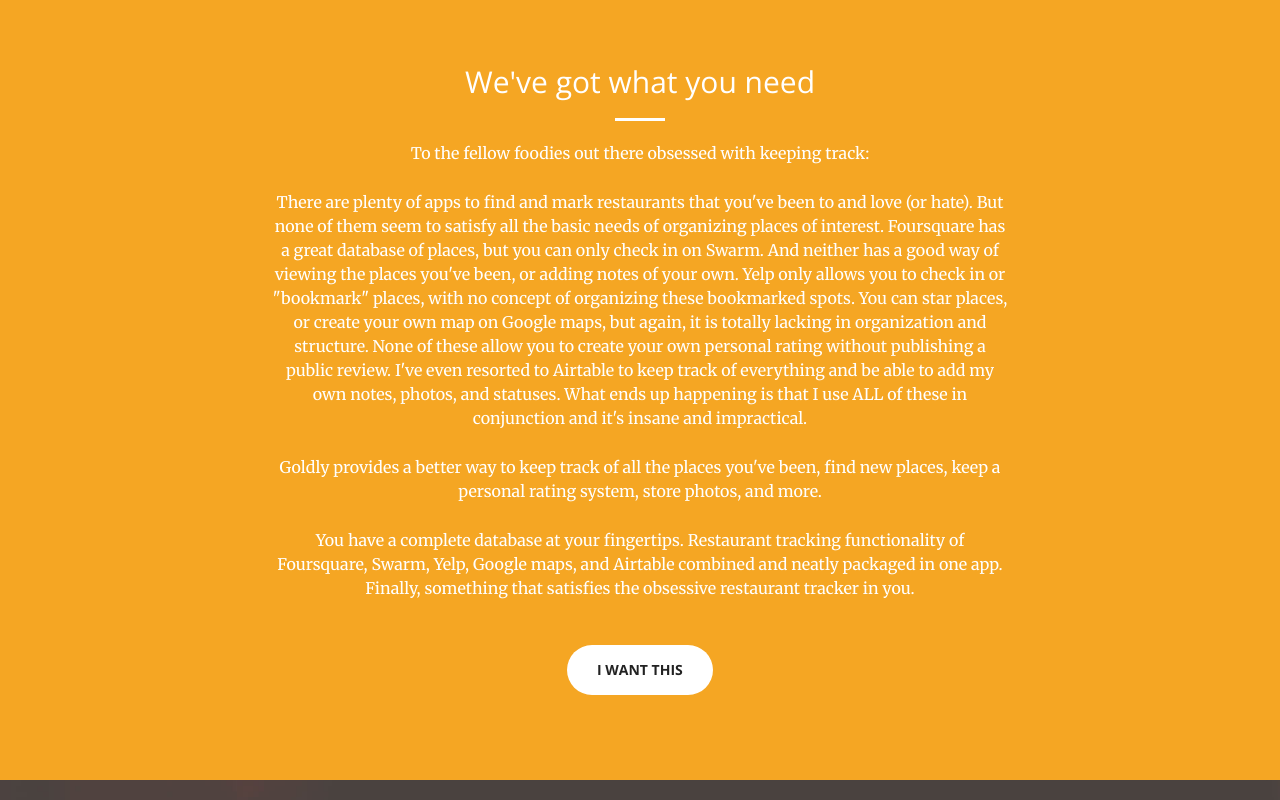
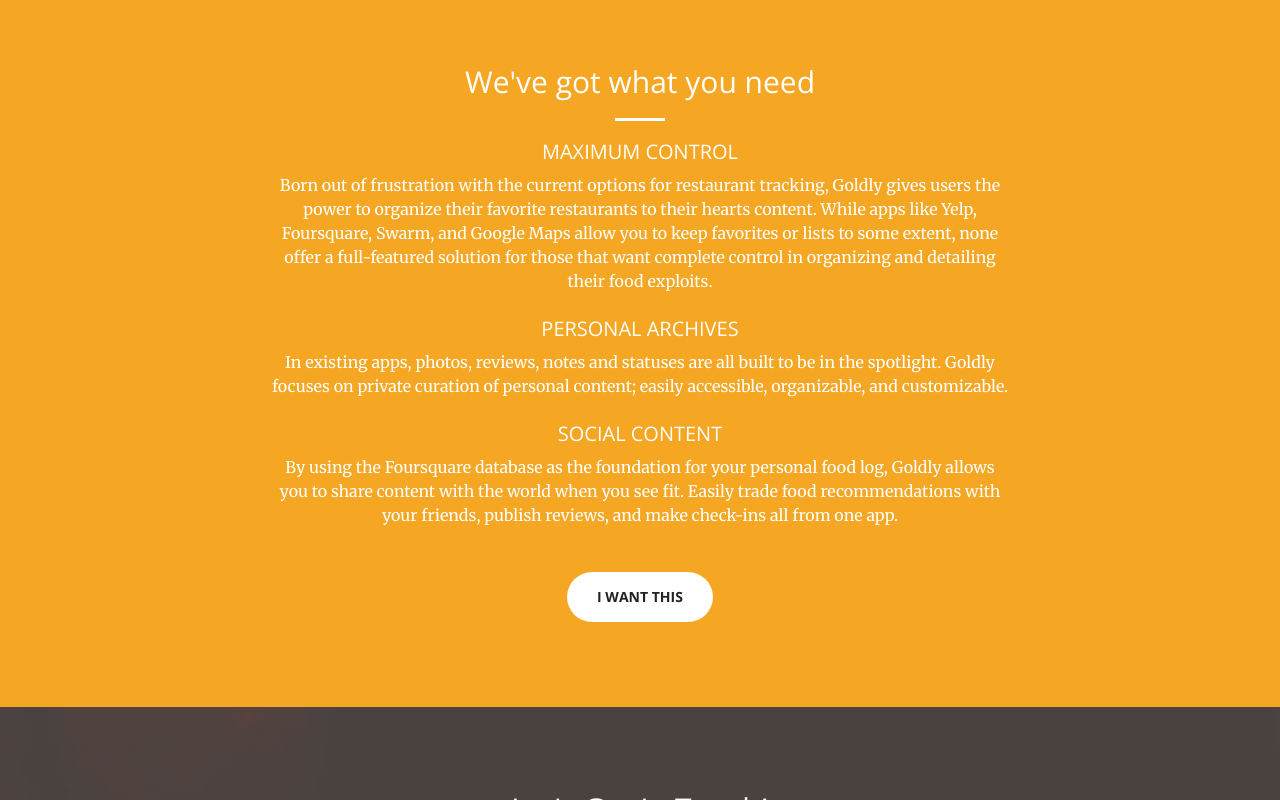
Before and after one commit to maseinny/goldly, a website: page index.html in a window 1280 px wide. Shown: the part 820-1620 px from the top of the page. Drawn offline with nearby package versions, Linux system fonts and the light colour scheme; a script that the page names is missing.

Commit message:
Copy updates

```diff
--- a/css/creative.css
+++ b/css/creative.css
@@ -36,6 +36,10 @@
 h5,
 h6 {
   font-family: 'Open Sans', 'Helvetica Neue', Arial, sans-serif;
+}
+h3 {
+  text-transform: uppercase;
+  font-size: 20px;
 }
 p {
   font-size: 16px;
--- a/index.html
+++ b/index.html
@@ -67,7 +67,7 @@
                 <div class="header-content-inner">
                     <h1 id="homeHeading">Finally, a better way to track and rate the places you've been</h1>
                     <hr>
-                    <p>Goldly provides a better way to keep track of all the places you've been, find new places, keep a personal rating system, store photos, and more. Finally, something that satisfies the obsessive restaurant tracker in you.</p>
+                    <p>Goldly makes it easy to keep track of all the places you've been and find new ones to explore,letting you store personal ratings, photos, notes, and more. Finally, something that satisfies the obsessive restaurant tracker in you.</p>
                     <a href="#about" class="btn btn-primary btn-xl page-scroll">Learn More</a>
                 </div>
             </div>
@@ -79,10 +79,12 @@
                     <div class="col-lg-8 col-lg-offset-2 text-center" id="about">
                         <h2 class="section-heading">We've got what you need</h2>
                         <hr class="light">
-                        <p>To the fellow foodies out there obsessed with keeping track:</p>
-                        <p>There are plenty of apps to find and mark restaurants that you've been to and love (or hate). But none of them seem to satisfy all the basic needs of organizing places of interest. Foursquare has a great database of places, but you can only check in on Swarm. And neither has a good way of viewing the places you've been, or adding notes of your own. Yelp only allows you to check in or "bookmark" places, with no concept of organizing these bookmarked spots. You can star places, or create your own map on Google maps, but again, it is totally lacking in organization and structure. None of these allow you to create your own personal rating without publishing a public review. I've even resorted to Airtable to keep track of everything and be able to add my own notes, photos, and statuses. What ends up happening is that I use ALL of these in conjunction and it's insane and impractical.</p>
-                        <p>Goldly provides a better way to keep track of all the places you've been, find new places, keep a personal rating system, store photos, and more.</p>
-                        <p>You have a complete database at your fingertips. Restaurant tracking functionality of Foursquare, Swarm, Yelp, Google maps, and Airtable combined and neatly packaged in one app. Finally, something that satisfies the obsessive restaurant tracker in you.</p>
+                        <h3>Maximum Control</h3>
+                        <p>Born out of frustration with the current options for restaurant tracking, Goldly gives users the power to organize their favorite restaurants to their hearts content. While apps like Yelp, Foursquare, Swarm, and Google Maps allow you to keep favorites or lists to some extent, none offer a full-featured solution for those that want complete control in organizing and detailing their food exploits.</p>
+                        <h3>Personal Archives</h3>
+                        <p>In existing apps, photos, reviews, notes and statuses are all built to be in the spotlight. Goldly focuses on private curation of personal content; easily accessible, organizable, and customizable.</p>
+                        <h3>Social Content</h3>
+                        <p>By using the Foursquare database as the foundation for your personal food log, Goldly allows you to share content with the world when you see fit. Easily trade food recommendations with your friends, publish reviews, and make check-ins all from one app.</p>
                         <a href="#subscribe" class="page-scroll btn btn-default btn-xl sr-button">I want this</a>
                     </div>
                 </div>
```
